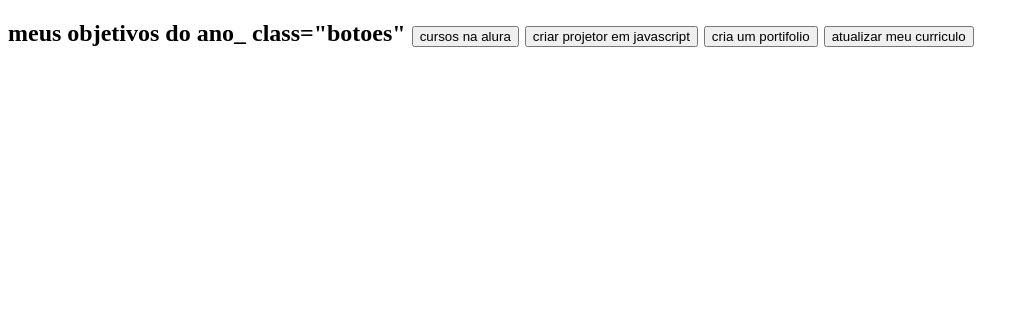
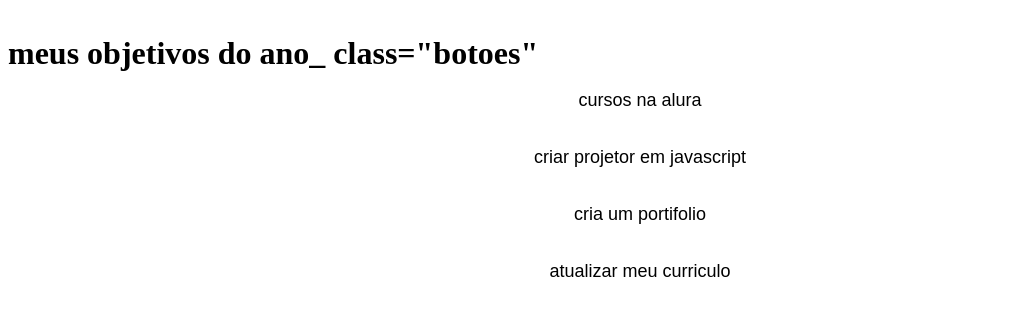
Before and after one commit to indii08/html, a plain HTML site: page index.html in a window 1280 px wide. Shown: the whole page, without its empty margins (0-1029 px from the left). Drawn offline with Linux system fonts and the light colour scheme.

Commit message:
Add files via upload

```diff
--- a/style.css
+++ b/style.css
@@ -12,7 +12,7 @@ body{
     color var (--branco);
 }
 
-conteudo-principal{
+.conteudo-principal{
     display:flex;
     flex-direction: column;
     justify-content: center;
@@ -21,12 +21,28 @@ conteudo-principal{
     width: 100%;
     margin:0 auto;
 }
-titulo-principal{
+.titulo-principal{
     text-align: left;
     width: 100%;
-    foxt-sige: 32px;
+    font-size: 32px;
 
 }
+
+.botao{
+    background-color: var(--botao-inativo);
+    display:flex;
+    justify-content: center;
+    padding:1em;
+    font-size:18px;
+    align-items: center;
+    width: 100%;
+    border-bottom: 4px solid var(--botao-ativo);
+    border-left: 2px solid var(--botao-ativo);
+    border-right: 2px solid var(--botao-ativo);
+    border-top: none;
+}
+
+
 .aba-textos{
     background-color: var(--texto-fundo);
     padding: 40px;
```
